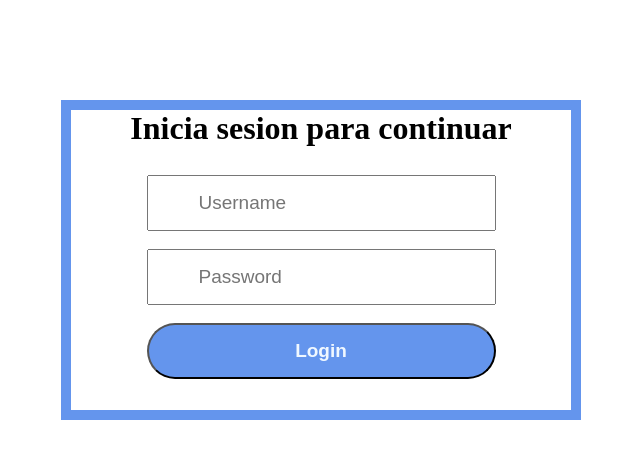
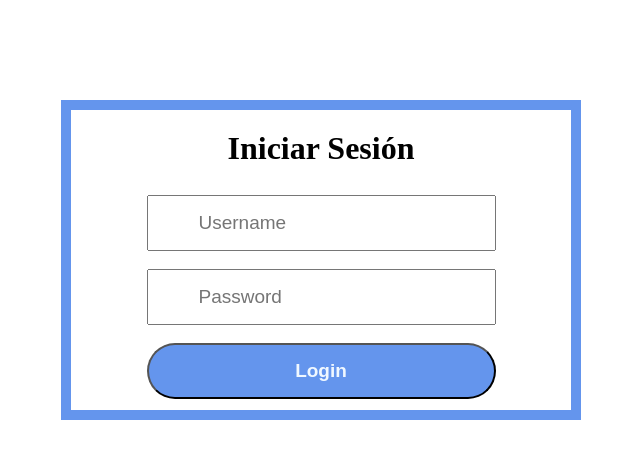
Before and after one commit to JhonFDev/login-html-css-practice, a plain HTML site: page index.html in a window 1280 px wide. Shown: the whole page, without its empty margins (329-969 px from the left). Drawn offline with Linux system fonts and the light colour scheme.

Commit message:
modifico title h1

```diff
--- a/index.html
+++ b/index.html
@@ -8,7 +8,7 @@
 </head>
 <body>
     <Div class="container">
-        <h1>Inicia sesion para continuar</h1>
+        <h1>Iniciar Sesión</h1>
 
         <!-- FormLogin -->
         <Div id="formview">
--- a/style.css
+++ b/style.css
@@ -15,6 +15,7 @@ body {
 }
 h1 {
   text-align: center;
+  padding-top: 20px;
 }
 #formview {
   text-align: center;
```
